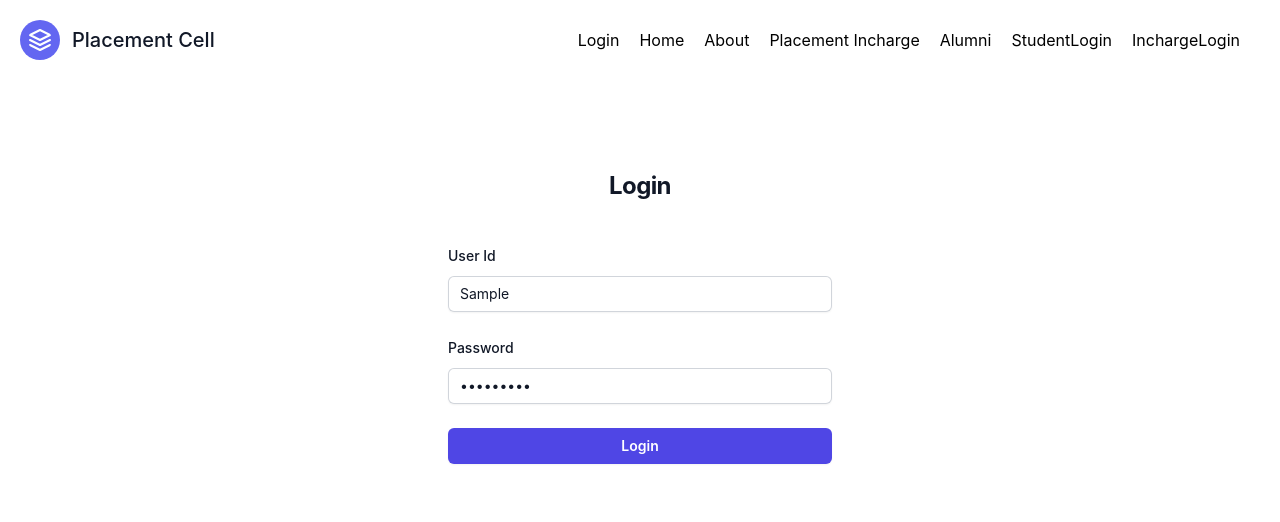
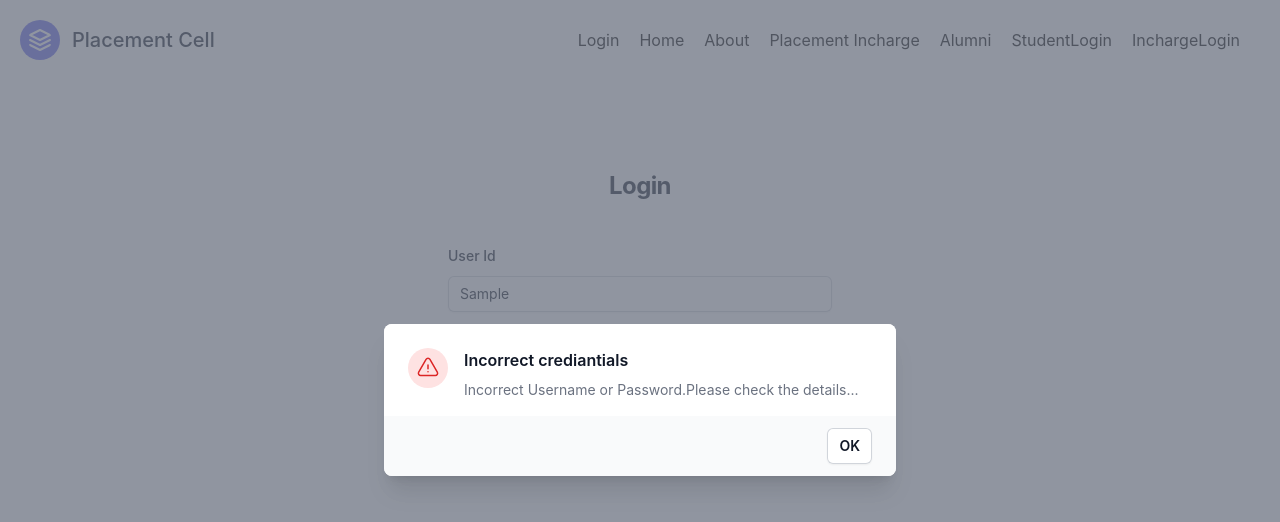
Before and after one commit to sudhindramadhav/training-placement, a React (Create React App) app in the folder training-placement/: page /Login in a window 1280 px wide. Both pictures are taken after typing "Sample", "Sample123" into the empty fields and a click on the button "Login". Shown: the top 522 px of the page. Built offline with nearby package versions, Linux system fonts and the light colour scheme; no server answers.

Commit message:
Successful Muni developed Login page

```diff
--- a/training-placement/package.json
+++ b/training-placement/package.json
@@ -3,6 +3,8 @@
   "version": "0.1.0",
   "private": true,
   "dependencies": {
+    "@headlessui/react": "^1.7.19",
+    "@heroicons/react": "^2.1.3",
     "@testing-library/jest-dom": "^5.17.0",
     "@testing-library/react": "^13.4.0",
     "@testing-library/user-event": "^13.5.0",
--- a/training-placement/src/component/loginPage/LoginPage.jsx
+++ b/training-placement/src/component/loginPage/LoginPage.jsx
@@ -1,13 +1,13 @@
 import React, { useState } from 'react';
 import axios from 'axios';
 import Preloader from './Preloader';
+import PopupMessage from '../studentsPage/PopupMessage';
 
 const LoginPage = () => {
   const [data, setData] = useState({ id: '', password: '' });
   const { id, password } = data;
-  const [liveuser, setLiveuser] = useState([]);
-  const [loginerror, setLoginerror] = useState('');
   const [preloaderaction, setPreloaderaction] = useState(false);
+  const [showPopup, setShowPopup] = useState(false);
 
   const changeHandler = (e) => {
     setData({ ...data, [e.target.name]: e.target.value });
@@ -18,27 +18,21 @@ const LoginPage = () => {
     setPreloaderaction(true);
     try {
       const res = await axios.post('http://localhost:8000/login', data);
-      setLiveuser(res.data.user);
       if (res.data.message === "Login successful") {
-        if (liveuser.previlege === "Admin") {
-          // Redirect to AdminPage with liveuser array as query parameter
+        if (res.data.user.previlege === "Admin") {
           window.location.href = `/adminPage?liveuser=${JSON.stringify(res.data.user)}`;
-          setPreloaderaction(false);
-        } else if (liveuser.previlege === "Student") {
-          // Redirect to StudentPage with liveuser array as query parameter
+        } else if (res.data.user.previlege === "Student") {
           window.location.href = `/studentPage?liveuser=${JSON.stringify(res.data.user)}`;
-          setPreloaderaction(false);
         }
       } else {
-        setLoginerror("Sorry you are not a user");
-        console.log(loginerror);
-        setPreloaderaction(false);
+        setShowPopup(true);
       }
     } catch (error) {
+      setShowPopup(true);
       console.log(error);
+    } finally {
       setPreloaderaction(false);
     }
-    setPreloaderaction(false);
   };
 
   return (
@@ -101,6 +95,7 @@ const LoginPage = () => {
         </div>
       </div>
       {preloaderaction && <Preloader />}
+      {showPopup && <PopupMessage open={showPopup} setOpen={setShowPopup} />}
     </>
   );
 };
--- a/training-placement/src/component/studentsPage/AdminPage.jsx
+++ b/training-placement/src/component/studentsPage/AdminPage.jsx
@@ -17,12 +17,28 @@ const AdminPage = () => {
   }, []);
 
   return (
-    <div>
-      <div>Welcome to AdminPage</div>
-      <div>_id : {_id}</div>
-      <div>id : {id}</div>
-      <div>password : {password}</div>
-      <div>previlege : {previlege}</div>
+    <div className="container mx-auto px-4 py-8">
+      <h1 className="text-3xl font-bold mb-4">Welcome to AdminPage</h1>
+      <div className="overflow-x-auto">
+        <table className="table-auto w-full">
+          <thead>
+            <tr className="bg-gray-200">
+              <th className="border border-gray-400 px-4 py-2">_Id</th>
+              <th className="border border-gray-400 px-4 py-2">Id</th>
+              <th className="border border-gray-400 px-4 py-2">Password</th>
+              <th className="border border-gray-400 px-4 py-2">Previlege</th>
+            </tr>
+          </thead>
+          <tbody className="bg-white">
+            <tr>
+              <td className="border border-gray-400 px-4 py-2">{_id}</td>
+              <td className="border border-gray-400 px-4 py-2">{id}</td>
+              <td className="border border-gray-400 px-4 py-2">{password}</td>
+              <td className="border border-gray-400 px-4 py-2">{previlege}</td>
+            </tr>
+          </tbody>
+      </table>
+    </div>
     </div>
   );
 };
--- /dev/null
+++ b/training-placement/src/component/studentsPage/PopupMessage.jsx
@@ -0,0 +1,73 @@
+import { Fragment, useRef, useState } from 'react'
+import { Dialog, Transition } from '@headlessui/react'
+import { ExclamationTriangleIcon } from '@heroicons/react/24/outline'
+import React from 'react'
+
+const PopupMessage = () =>{
+  const [open, setOpen] = useState(true)
+
+  const cancelButtonRef = useRef(null)
+
+  return (
+    <Transition.Root show={open} as={Fragment}>
+      <Dialog className="relative z-10" initialFocus={cancelButtonRef} onClose={setOpen}>
+        <Transition.Child
+          as={Fragment}
+          enter="ease-out duration-300"
+          enterFrom="opacity-0"
+          enterTo="opacity-100"
+          leave="ease-in duration-200"
+          leaveFrom="opacity-100"
+          leaveTo="opacity-0"
+        >
+          <div className="fixed inset-0 bg-gray-500 bg-opacity-75 transition-opacity" />
+        </Transition.Child>
+
+        <div className="fixed inset-0 z-10 w-screen overflow-y-auto">
+          <div className="flex min-h-full items-end justify-center p-4 text-center sm:items-center sm:p-0">
+            <Transition.Child
+              as={Fragment}
+              enter="ease-out duration-300"
+              enterFrom="opacity-0 translate-y-4 sm:translate-y-0 sm:scale-95"
+              enterTo="opacity-100 translate-y-0 sm:scale-100"
+              leave="ease-in duration-200"
+              leaveFrom="opacity-100 translate-y-0 sm:scale-100"
+              leaveTo="opacity-0 translate-y-4 sm:translate-y-0 sm:scale-95"
+            >
+              <Dialog.Panel className="relative transform overflow-hidden rounded-lg bg-white text-left shadow-xl transition-all sm:my-8 sm:w-full sm:max-w-lg">
+                <div className="bg-white px-4 pb-4 pt-5 sm:p-6 sm:pb-4">
+                  <div className="sm:flex sm:items-start">
+                    <div className="mx-auto flex h-12 w-12 flex-shrink-0 items-center justify-center rounded-full bg-red-100 sm:mx-0 sm:h-10 sm:w-10">
+                      <ExclamationTriangleIcon className="h-6 w-6 text-red-600" aria-hidden="true" />
+                    </div>
+                    <div className="mt-3 text-center sm:ml-4 sm:mt-0 sm:text-left">
+                      <Dialog.Title as="h3" className="text-base font-semibold leading-6 text-gray-900">
+                        Incorrect crediantials
+                      </Dialog.Title>
+                      <div className="mt-2">
+                        <p className="text-sm text-gray-500">Incorrect Username or Password.Please check the details...
+                        </p>
+                      </div>
+                    </div>
+                  </div>
+                </div>
+                <div className="bg-gray-50 px-4 py-3 sm:flex sm:flex-row-reverse sm:px-6">
+                  <button
+                    type="button"
+                    className="mt-3 inline-flex w-full justify-center rounded-md bg-white px-3 py-2 text-sm font-semibold text-gray-900 shadow-sm ring-1 ring-inset ring-gray-300 hover:bg-gray-50 sm:mt-0 sm:w-auto"
+                    onClick={() => setOpen(false)}
+                    ref={cancelButtonRef}
+                  >
+                    OK
+                  </button>
+                </div>
+              </Dialog.Panel>
+            </Transition.Child>
+          </div>
+        </div>
+      </Dialog>
+    </Transition.Root>
+  )
+}
+
+export default PopupMessage;
--- a/training-placement/src/component/studentsPage/StudentPage.jsx
+++ b/training-placement/src/component/studentsPage/StudentPage.jsx
@@ -17,12 +17,28 @@ const StudentPage = () => {
   }, []);
 
   return (
-    <div>
-      <div>Welcome to StudentPage</div>
-      <div>_id : {_id}</div>
-      <div>id : {id}</div>
-      <div>password : {password}</div>
-      <div>previlege : {previlege}</div>
+    <div className="container mx-auto px-4 py-8">
+      <h1 className="text-3xl font-bold mb-4">Welcome to AdminPage</h1>
+      <div className="overflow-x-auto">
+        <table className="table-auto w-full">
+          <thead>
+            <tr className="bg-gray-200">
+              <th className="border border-gray-400 px-4 py-2">_Id</th>
+              <th className="border border-gray-400 px-4 py-2">Id</th>
+              <th className="border border-gray-400 px-4 py-2">Password</th>
+              <th className="border border-gray-400 px-4 py-2">Previlege</th>
+            </tr>
+          </thead>
+          <tbody className="bg-white">
+            <tr>
+              <td className="border border-gray-400 px-4 py-2">{_id}</td>
+              <td className="border border-gray-400 px-4 py-2">{id}</td>
+              <td className="border border-gray-400 px-4 py-2">{password}</td>
+              <td className="border border-gray-400 px-4 py-2">{previlege}</td>
+            </tr>
+          </tbody>
+      </table>
+    </div>
     </div>
   );
 };
```
Also changed, not shown: 2 other files (tests, documents, lock files or other folders).
